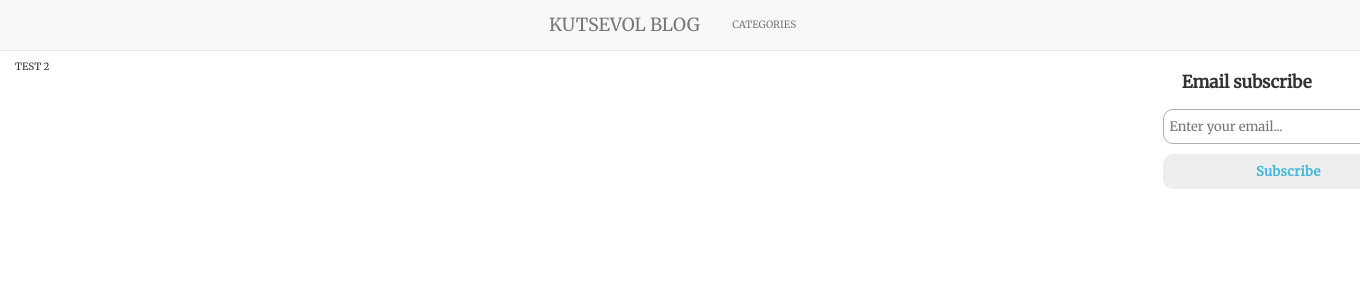
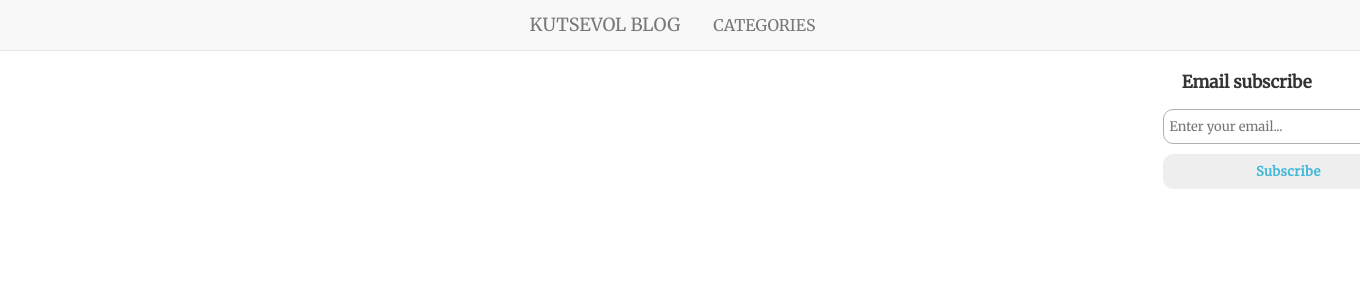
Before and after one commit to kutsevol/blog, a Django app: page / in a window 1360 px wide; the page is wider, and only the part inside the window is pictured. Shown: the top 300 px of that part. Run offline with Django 3.2, Linux system fonts and the light colour scheme; data that the repository does not hold is empty; some libraries are stand-ins or nearby versions.

Commit message:
Change main.css and update base.html.

```diff
--- a/static/blog/css/main.css
+++ b/static/blog/css/main.css
@@ -1,7 +1,7 @@
 body {
     padding-top: 60px;
     font-family: "Merriweather", sans-serif;
-    font-size: 10px;
+    font-size: 12px;
 }
 
 @media (max-width: 768px) {
@@ -93,3 +93,7 @@ body {
     text-align: center;
     padding: 10px 0 10px 0;
 }
+
+.navbar-nav > li {
+    font-size: 16px;
+}
--- a/templates/base.html
+++ b/templates/base.html
@@ -26,19 +26,19 @@
         <div class="navbar-header">
           <a class="navbar-brand" href="/">KUTSEVOL BLOG</a>
         </div>
-          <div id="navbar" class="navbar-collapse">
-            <ul class="nav navbar-nav">
-              <li><a href="/categories">CATEGORIES</a></li>
-{#                # TODO "About" and "Archives"#}
-            </ul>
-          </div>
+        <div id="main-menu-navbar" class="navbar-collapse">
+          <ul class="nav navbar-nav">
+            <li><a href="/categories">CATEGORIES</a></li>
+            {# TODO "About" and "Archives" #}
+          </ul>
+        </div>
       </div>
     </nav>
 
     <div class="container-fluid">
         <div class="row">
             <div class="col-md-2">
-                TEST 2
+                {# TODO add some context #}
             </div>
             <div class="col-md-8">
 
```
